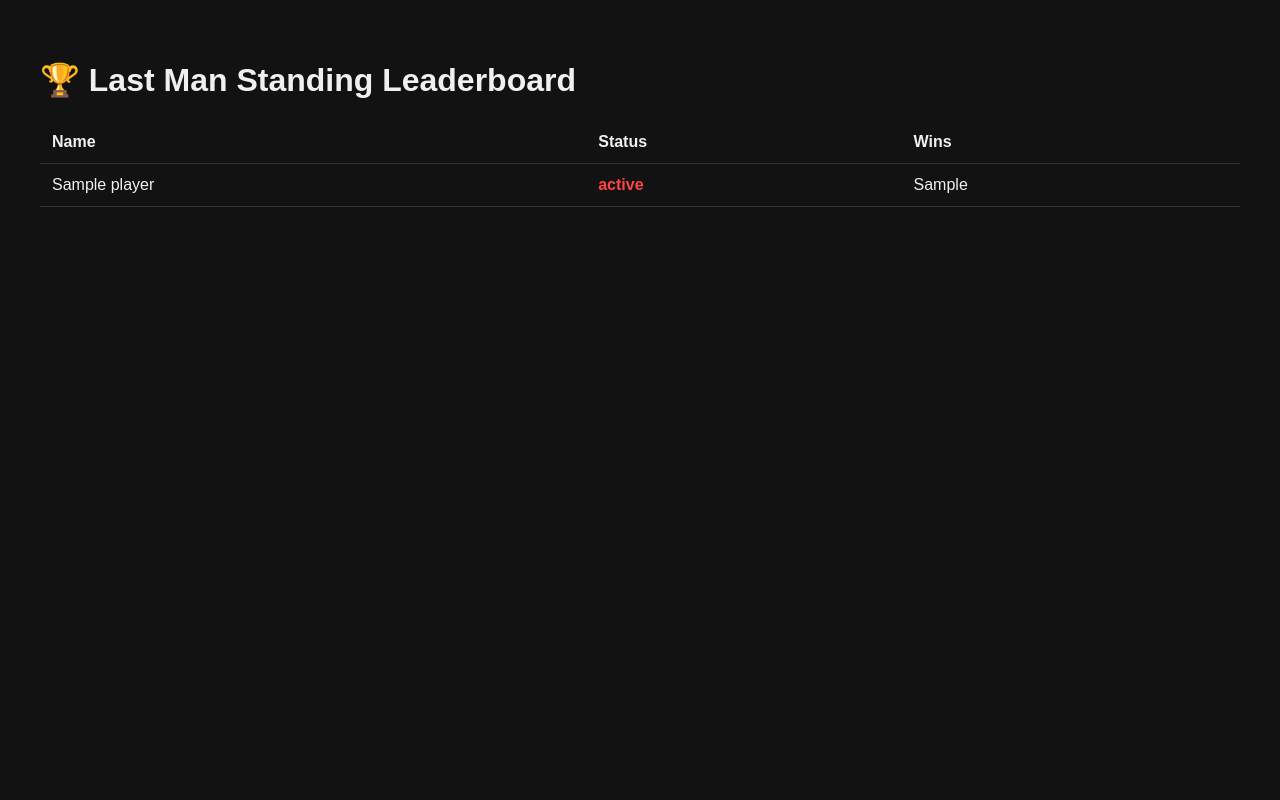
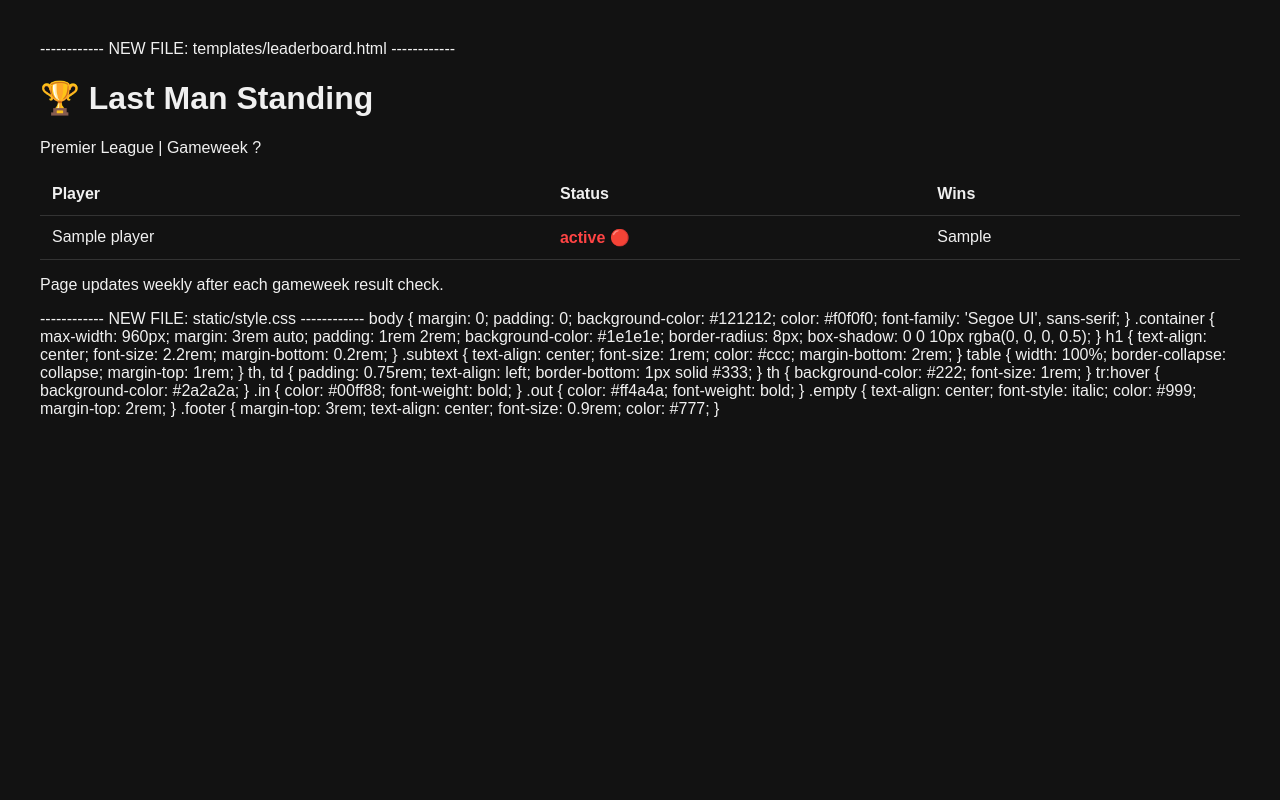
Before and after one commit to AmberFierce/Last-Man-Standing, a FastAPI app: page / in a window 1280 px wide. Run offline with FastAPI, Linux system fonts and the light colour scheme; tables that the repository leaves empty hold one stand-in row (values such as "Sample post"); a database or web service that is not in the repository returns one stand-in record (values such as "Sample title"); some libraries are stand-ins or nearby versions.

Commit message:
Update leaderboard.html

```diff
--- a/LMS/templates/leaderboard.html
+++ b/LMS/templates/leaderboard.html
@@ -1,21 +1,121 @@
+------------ NEW FILE: templates/leaderboard.html ------------
 <!DOCTYPE html>
-<html>
+<html lang="en">
 <head>
   <meta charset="UTF-8">
-  <title>Last Man Standing</title>
+  <meta name="viewport" content="width=device-width, initial-scale=1.0">
+  <title>Last Man Standing Leaderboard</title>
   <link rel="stylesheet" href="/static/style.css">
 </head>
 <body>
-  <h1>🏆 Last Man Standing Leaderboard</h1>
+  <div class="container">
+    <h1>🏆 Last Man Standing</h1>
+    <p class="subtext">Premier League | Gameweek {{ gameweek or '?' }}</p>
+
+    {% if players %}
       <table>
-    <tr><th>Name</th><th>Status</th><th>Wins</th></tr>
+        <thead>
+          <tr>
+            <th>Player</th>
+            <th>Status</th>
+            <th>Wins</th>
+          </tr>
+        </thead>
+        <tbody>
           {% for player in players %}
           <tr>
             <td>{{ player[0] }}</td>
-      <td class="{{ 'in' if player[1] == 'In' else 'out' }}">{{ player[1] }}</td>
+            <td class="{{ 'in' if player[1] == 'In' else 'out' }}">
+              {{ player[1] }} {% if player[1] == 'In' %}🟢{% else %}🔴{% endif %}
+            </td>
             <td>{{ player[2] }}</td>
           </tr>
           {% endfor %}
+        </tbody>
       </table>
+    {% else %}
+      <p class="empty">No players yet! Be the first to join.</p>
+    {% endif %}
+
+    <div class="footer">
+      <p class="note">Page updates weekly after each gameweek result check.</p>
+    </div>
+  </div>
 </body>
 </html>
+
+------------ NEW FILE: static/style.css ------------
+body {
+  margin: 0;
+  padding: 0;
+  background-color: #121212;
+  color: #f0f0f0;
+  font-family: 'Segoe UI', sans-serif;
+}
+
+.container {
+  max-width: 960px;
+  margin: 3rem auto;
+  padding: 1rem 2rem;
+  background-color: #1e1e1e;
+  border-radius: 8px;
+  box-shadow: 0 0 10px rgba(0, 0, 0, 0.5);
+}
+
+h1 {
+  text-align: center;
+  font-size: 2.2rem;
+  margin-bottom: 0.2rem;
+}
+
+.subtext {
+  text-align: center;
+  font-size: 1rem;
+  color: #ccc;
+  margin-bottom: 2rem;
+}
+
+table {
+  width: 100%;
+  border-collapse: collapse;
+  margin-top: 1rem;
+}
+
+th, td {
+  padding: 0.75rem;
+  text-align: left;
+  border-bottom: 1px solid #333;
+}
+
+th {
+  background-color: #222;
+  font-size: 1rem;
+}
+
+tr:hover {
+  background-color: #2a2a2a;
+}
+
+.in {
+  color: #00ff88;
+  font-weight: bold;
+}
+
+.out {
+  color: #ff4a4a;
+  font-weight: bold;
+}
+
+.empty {
+  text-align: center;
+  font-style: italic;
+  color: #999;
+  margin-top: 2rem;
+}
+
+.footer {
+  margin-top: 3rem;
+  text-align: center;
+  font-size: 0.9rem;
+  color: #777;
+}
```
Lines whose indentation alone changed are shown as unchanged.
